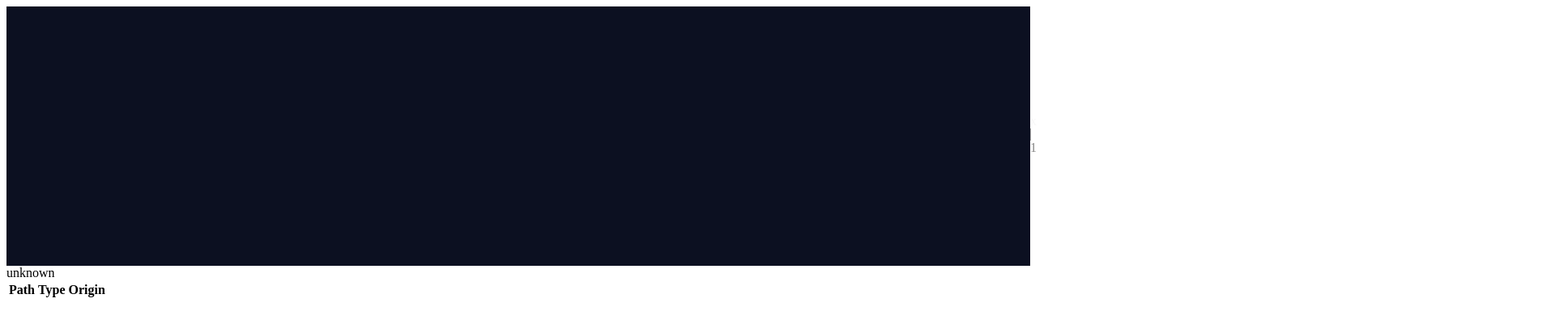
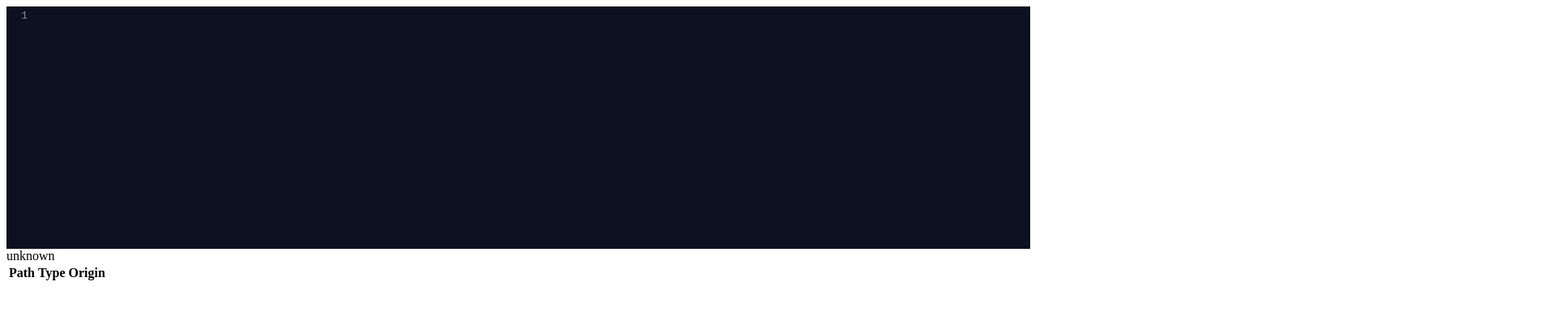
Before and after one commit to isaacev/inference, a React (Vite) app: page / in a window 1280 px wide. Shown: the top 406 px of the page at 81% size, 1920 px wide, since content can reach past the window. Built offline with nearby package versions, Linux system fonts and the light colour scheme.

Commit message:
load codemirror stylesheet with html from node_modules

```diff
--- a/src/index.html
+++ b/src/index.html
@@ -1,9 +1,10 @@
 <!DOCTYPE html>
 <html>
   <head>
+    <link rel="stylesheet" type="text/css" href="../node_modules/codemirror/lib/codemirror.css">
+    <link rel="stylesheet" type="text/css" href="../node_modules/codemirror/theme/blackboard.css">
     <link rel="stylesheet" type="text/css" href="~/styles/styles.scss">
     <link rel="stylesheet" href="https://fonts.googleapis.com/css?family=Source+Sans+Pro:400,600" />
-    <link rel="stylesheet" type="text/css" href="../node_modules/codemirror/theme/blackboard.css">
   </head>
   <body>
     <main id="main"></main>
--- a/src/styles/codemirror.scss
+++ /dev/null
@@ -1,346 +0,0 @@
-/* BASICS */
-
-.CodeMirror {
-  /* Set height, width, borders, and global font properties here */
-  font-family: monospace;
-  height: 300px;
-  color: black;
-  direction: ltr;
-}
-
-/* PADDING */
-
-.CodeMirror-lines {
-  padding: 4px 0; /* Vertical padding around content */
-}
-.CodeMirror pre {
-  padding: 0 4px; /* Horizontal padding of content */
-}
-
-.CodeMirror-scrollbar-filler, .CodeMirror-gutter-filler {
-  background-color: white; /* The little square between H and V scrollbars */
-}
-
-/* GUTTER */
-
-.CodeMirror-gutters {
-  border-right: 1px solid #ddd;
-  background-color: #f7f7f7;
-  white-space: nowrap;
-}
-.CodeMirror-linenumbers {}
-.CodeMirror-linenumber {
-  padding: 0 3px 0 5px;
-  min-width: 20px;
-  text-align: right;
-  color: #999;
-  white-space: nowrap;
-}
-
-.CodeMirror-guttermarker { color: black; }
-.CodeMirror-guttermarker-subtle { color: #999; }
-
-/* CURSOR */
-
-.CodeMirror-cursor {
-  border-left: 1px solid black;
-  border-right: none;
-  width: 0;
-}
-/* Shown when moving in bi-directional text */
-.CodeMirror div.CodeMirror-secondarycursor {
-  border-left: 1px solid silver;
-}
-.cm-fat-cursor .CodeMirror-cursor {
-  width: auto;
-  border: 0 !important;
-  background: #7e7;
-}
-.cm-fat-cursor div.CodeMirror-cursors {
-  z-index: 1;
-}
-.cm-fat-cursor-mark {
-  background-color: rgba(20, 255, 20, 0.5);
-  -webkit-animation: blink 1.06s steps(1) infinite;
-  -moz-animation: blink 1.06s steps(1) infinite;
-  animation: blink 1.06s steps(1) infinite;
-}
-.cm-animate-fat-cursor {
-  width: auto;
-  border: 0;
-  -webkit-animation: blink 1.06s steps(1) infinite;
-  -moz-animation: blink 1.06s steps(1) infinite;
-  animation: blink 1.06s steps(1) infinite;
-  background-color: #7e7;
-}
-@-moz-keyframes blink {
-  0% {}
-  50% { background-color: transparent; }
-  100% {}
-}
-@-webkit-keyframes blink {
-  0% {}
-  50% { background-color: transparent; }
-  100% {}
-}
-@keyframes blink {
-  0% {}
-  50% { background-color: transparent; }
-  100% {}
-}
-
-/* Can style cursor different in overwrite (non-insert) mode */
-.CodeMirror-overwrite .CodeMirror-cursor {}
-
-.cm-tab { display: inline-block; text-decoration: inherit; }
-
-.CodeMirror-rulers {
-  position: absolute;
-  left: 0; right: 0; top: -50px; bottom: -20px;
-  overflow: hidden;
-}
-.CodeMirror-ruler {
-  border-left: 1px solid #ccc;
-  top: 0; bottom: 0;
-  position: absolute;
-}
-
-/* DEFAULT THEME */
-
-.cm-s-default .cm-header {color: blue;}
-.cm-s-default .cm-quote {color: #090;}
-.cm-negative {color: #d44;}
-.cm-positive {color: #292;}
-.cm-header, .cm-strong {font-weight: bold;}
-.cm-em {font-style: italic;}
-.cm-link {text-decoration: underline;}
-.cm-strikethrough {text-decoration: line-through;}
-
-.cm-s-default .cm-keyword {color: #708;}
-.cm-s-default .cm-atom {color: #219;}
-.cm-s-default .cm-number {color: #164;}
-.cm-s-default .cm-def {color: #00f;}
-.cm-s-default .cm-variable,
-.cm-s-default .cm-punctuation,
-.cm-s-default .cm-property,
-.cm-s-default .cm-operator {}
-.cm-s-default .cm-variable-2 {color: #05a;}
-.cm-s-default .cm-variable-3, .cm-s-default .cm-type {color: #085;}
-.cm-s-default .cm-comment {color: #a50;}
-.cm-s-default .cm-string {color: #a11;}
-.cm-s-default .cm-string-2 {color: #f50;}
-.cm-s-default .cm-meta {color: #555;}
-.cm-s-default .cm-qualifier {color: #555;}
-.cm-s-default .cm-builtin {color: #30a;}
-.cm-s-default .cm-bracket {color: #997;}
-.cm-s-default .cm-tag {color: #170;}
-.cm-s-default .cm-attribute {color: #00c;}
-.cm-s-default .cm-hr {color: #999;}
-.cm-s-default .cm-link {color: #00c;}
-
-.cm-s-default .cm-error {color: #f00;}
-.cm-invalidchar {color: #f00;}
-
-.CodeMirror-composing { border-bottom: 2px solid; }
-
-/* Default styles for common addons */
-
-div.CodeMirror span.CodeMirror-matchingbracket {color: #0b0;}
-div.CodeMirror span.CodeMirror-nonmatchingbracket {color: #a22;}
-.CodeMirror-matchingtag { background: rgba(255, 150, 0, .3); }
-.CodeMirror-activeline-background {background: #e8f2ff;}
-
-/* STOP */
-
-/* The rest of this file contains styles related to the mechanics of
-   the editor. You probably shouldn't touch them. */
-
-.CodeMirror {
-  position: relative;
-  overflow: hidden;
-  background: white;
-}
-
-.CodeMirror-scroll {
-  overflow: scroll !important; /* Things will break if this is overridden */
-  /* 30px is the magic margin used to hide the element's real scrollbars */
-  /* See overflow: hidden in .CodeMirror */
-  margin-bottom: -30px; margin-right: -30px;
-  padding-bottom: 30px;
-  height: 100%;
-  outline: none; /* Prevent dragging from highlighting the element */
-  position: relative;
-}
-.CodeMirror-sizer {
-  position: relative;
-  border-right: 30px solid transparent;
-}
-
-/* The fake, visible scrollbars. Used to force redraw during scrolling
-   before actual scrolling happens, thus preventing shaking and
-   flickering artifacts. */
-.CodeMirror-vscrollbar, .CodeMirror-hscrollbar, .CodeMirror-scrollbar-filler, .CodeMirror-gutter-filler {
-  position: absolute;
-  z-index: 6;
-  display: none;
-}
-.CodeMirror-vscrollbar {
-  right: 0; top: 0;
-  overflow-x: hidden;
-  overflow-y: scroll;
-}
-.CodeMirror-hscrollbar {
-  bottom: 0; left: 0;
-  overflow-y: hidden;
-  overflow-x: scroll;
-}
-.CodeMirror-scrollbar-filler {
-  right: 0; bottom: 0;
-}
-.CodeMirror-gutter-filler {
-  left: 0; bottom: 0;
-}
-
-.CodeMirror-gutters {
-  position: absolute; left: 0; top: 0;
-  min-height: 100%;
-  z-index: 3;
-}
-.CodeMirror-gutter {
-  white-space: normal;
-  height: 100%;
-  display: inline-block;
-  vertical-align: top;
-  margin-bottom: -30px;
-}
-.CodeMirror-gutter-wrapper {
-  position: absolute;
-  z-index: 4;
-  background: none !important;
-  border: none !important;
-}
-.CodeMirror-gutter-background {
-  position: absolute;
-  top: 0; bottom: 0;
-  z-index: 4;
-}
-.CodeMirror-gutter-elt {
-  position: absolute;
-  cursor: default;
-  z-index: 4;
-}
-.CodeMirror-gutter-wrapper ::selection { background-color: transparent }
-.CodeMirror-gutter-wrapper ::-moz-selection { background-color: transparent }
-
-.CodeMirror-lines {
-  cursor: text;
-  min-height: 1px; /* prevents collapsing before first draw */
-}
-.CodeMirror pre {
-  /* Reset some styles that the rest of the page might have set */
-  -moz-border-radius: 0; -webkit-border-radius: 0; border-radius: 0;
-  border-width: 0;
-  background: transparent;
-  font-family: inherit;
-  font-size: inherit;
-  margin: 0;
-  white-space: pre;
-  word-wrap: normal;
-  line-height: inherit;
-  color: inherit;
-  z-index: 2;
-  position: relative;
-  overflow: visible;
-  -webkit-tap-highlight-color: transparent;
-  -webkit-font-variant-ligatures: contextual;
-  font-variant-ligatures: contextual;
-}
-.CodeMirror-wrap pre {
-  word-wrap: break-word;
-  white-space: pre-wrap;
-  word-break: normal;
-}
-
-.CodeMirror-linebackground {
-  position: absolute;
-  left: 0; right: 0; top: 0; bottom: 0;
-  z-index: 0;
-}
-
-.CodeMirror-linewidget {
-  position: relative;
-  z-index: 2;
-  padding: 0.1px; /* Force widget margins to stay inside of the container */
-}
-
-.CodeMirror-widget {}
-
-.CodeMirror-rtl pre { direction: rtl; }
-
-.CodeMirror-code {
-  outline: none;
-}
-
-/* Force content-box sizing for the elements where we expect it */
-.CodeMirror-scroll,
-.CodeMirror-sizer,
-.CodeMirror-gutter,
-.CodeMirror-gutters,
-.CodeMirror-linenumber {
-  -moz-box-sizing: content-box;
-  box-sizing: content-box;
-}
-
-.CodeMirror-measure {
-  position: absolute;
-  width: 100%;
-  height: 0;
-  overflow: hidden;
-  visibility: hidden;
-}
-
-.CodeMirror-cursor {
-  position: absolute;
-  pointer-events: none;
-}
-.CodeMirror-measure pre { position: static; }
-
-div.CodeMirror-cursors {
-  visibility: hidden;
-  position: relative;
-  z-index: 3;
-}
-div.CodeMirror-dragcursors {
-  visibility: visible;
-}
-
-.CodeMirror-focused div.CodeMirror-cursors {
-  visibility: visible;
-}
-
-.CodeMirror-selected { background: #d9d9d9; }
-.CodeMirror-focused .CodeMirror-selected { background: #d7d4f0; }
-.CodeMirror-crosshair { cursor: crosshair; }
-.CodeMirror-line::selection, .CodeMirror-line > span::selection, .CodeMirror-line > span > span::selection { background: #d7d4f0; }
-.CodeMirror-line::-moz-selection, .CodeMirror-line > span::-moz-selection, .CodeMirror-line > span > span::-moz-selection { background: #d7d4f0; }
-
-.cm-searching {
-  background-color: #ffa;
-  background-color: rgba(255, 255, 0, .4);
-}
-
-/* Used to force a border model for a node */
-.cm-force-border { padding-right: .1px; }
-
-@media print {
-  /* Hide the cursor when printing */
-  .CodeMirror div.CodeMirror-cursors {
-    visibility: hidden;
-  }
-}
-
-/* See issue #2901 */
-.cm-tab-wrap-hack:after { content: ''; }
-
-/* Help users use markselection to safely style text background */
-span.CodeMirror-selectedtext { background: none; }
--- a/src/styles/styles.scss
+++ b/src/styles/styles.scss
@@ -1,5 +1,3 @@
-@import 'codemirror';
-
 html,
 body {
   height: 100%;
```
